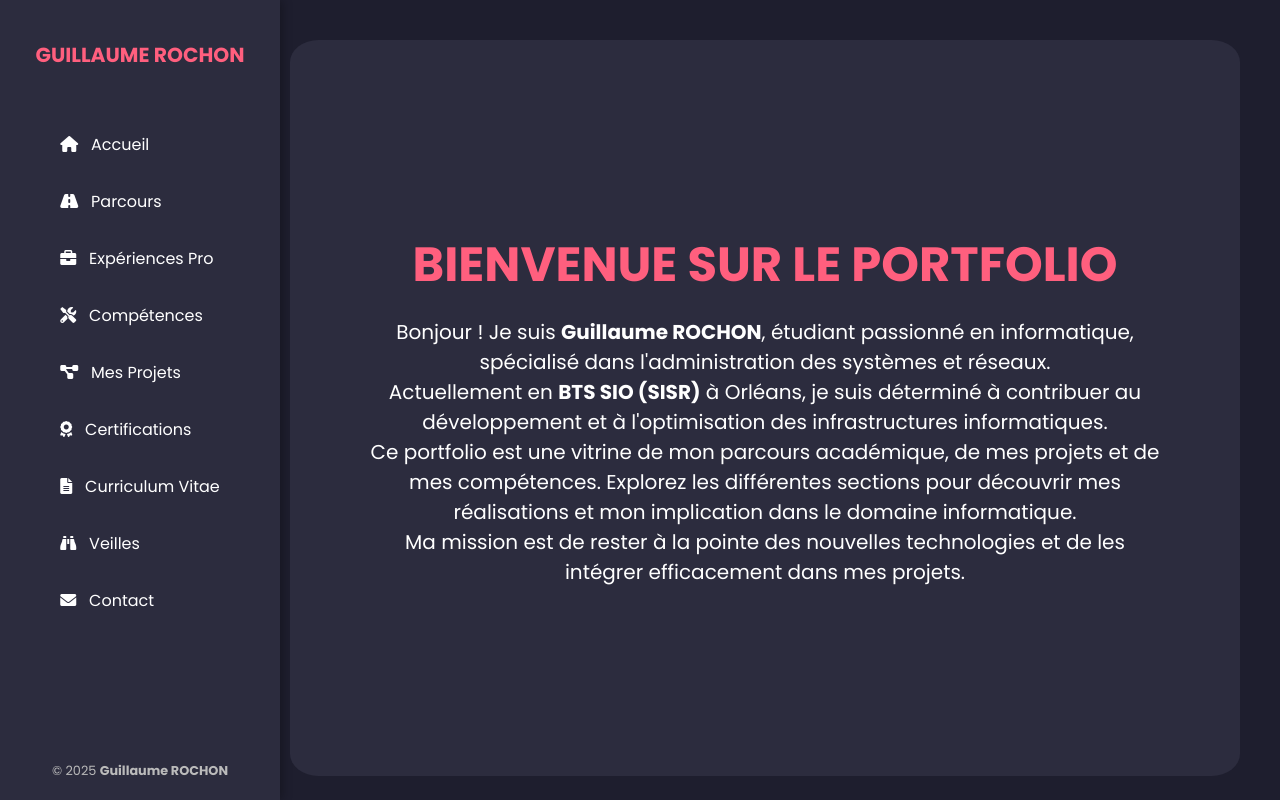
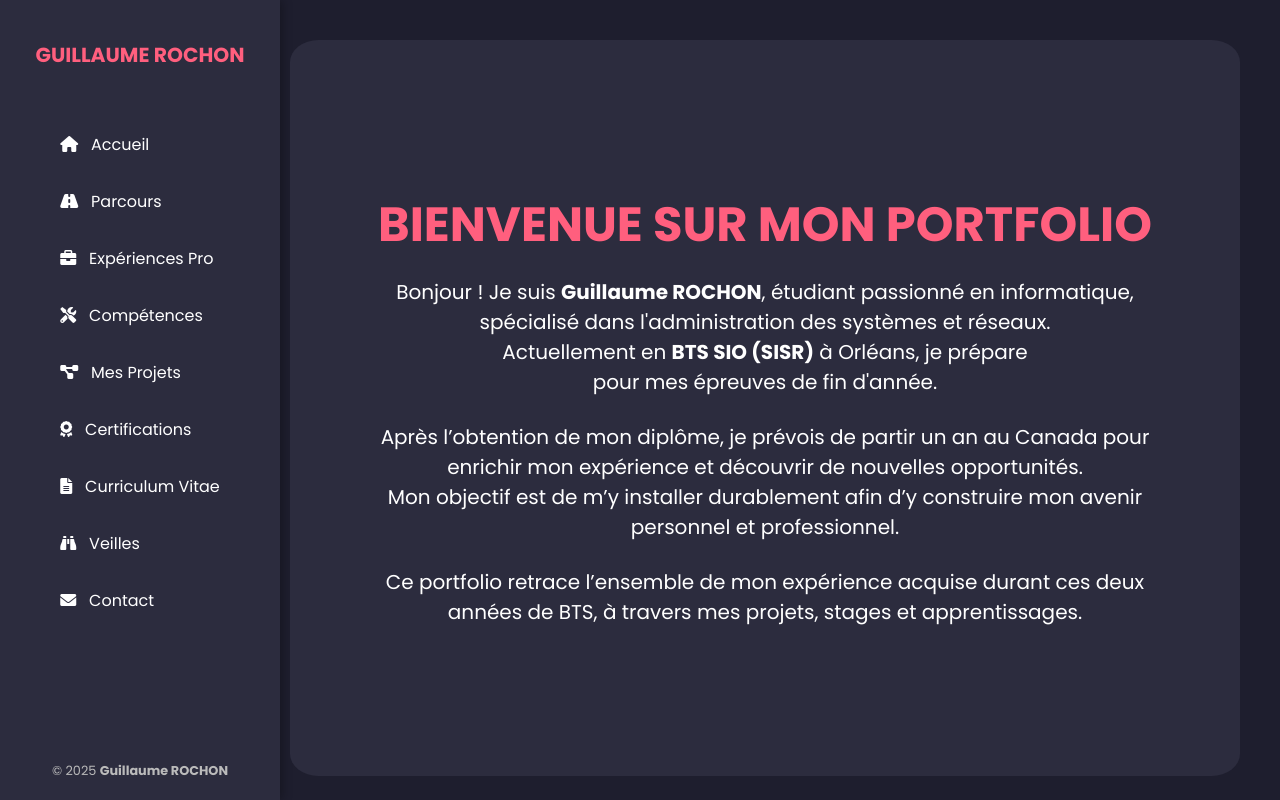
Before and after one commit to gurochon/Portfolio, a plain HTML site: page index.html in a window 1280 px wide. Shown: the top 800 px of the page. Drawn offline with Linux system fonts and the light colour scheme.

Commit message:
Update index.html

```diff
--- a/index.html
+++ b/index.html
@@ -34,16 +34,16 @@
 
     <main class="content">
         <section id="accueil" class="fade-in">
-            <h2>Bienvenue sur le Portfolio</h2>
+            <h2>Bienvenue sur mon Portfolio</h2>
             <p>Bonjour ! Je suis <strong>Guillaume ROCHON</strong>, étudiant passionné en informatique, spécialisé dans
                 l'administration des systèmes et réseaux.</p>
-            <p>Actuellement en <strong>BTS SIO (SISR)</strong> à Orléans, je suis déterminé à contribuer au
-                développement et à l'optimisation des infrastructures informatiques.</p>
-            <p>Ce portfolio est une vitrine de mon parcours académique, de mes projets et de mes compétences. Explorez
-                les différentes sections pour découvrir mes réalisations et mon implication dans le domaine
-                informatique.</p>
-            <p>Ma mission est de rester à la pointe des nouvelles technologies et de les intégrer efficacement dans mes
-                projets.</p>
+            <p>Actuellement en <strong>BTS SIO (SISR)</strong> à Orléans, je prépare</p>
+            <p>pour mes épreuves de fin d'année.</p><br>
+            <p>Après l’obtention de mon diplôme, je prévois de partir un an au Canada pour enrichir mon expérience et
+                découvrir de nouvelles opportunités.</p>
+            <p>Mon objectif est de m’y installer durablement afin d’y construire mon avenir personnel et professionnel.</p><br>
+            <p>Ce portfolio retrace l’ensemble de mon expérience acquise durant ces deux années de BTS, à travers mes
+                projets, stages et apprentissages.</p>
         </section>
 
         <section id="parcours">
```
Lines whose indentation alone changed are shown as unchanged.
